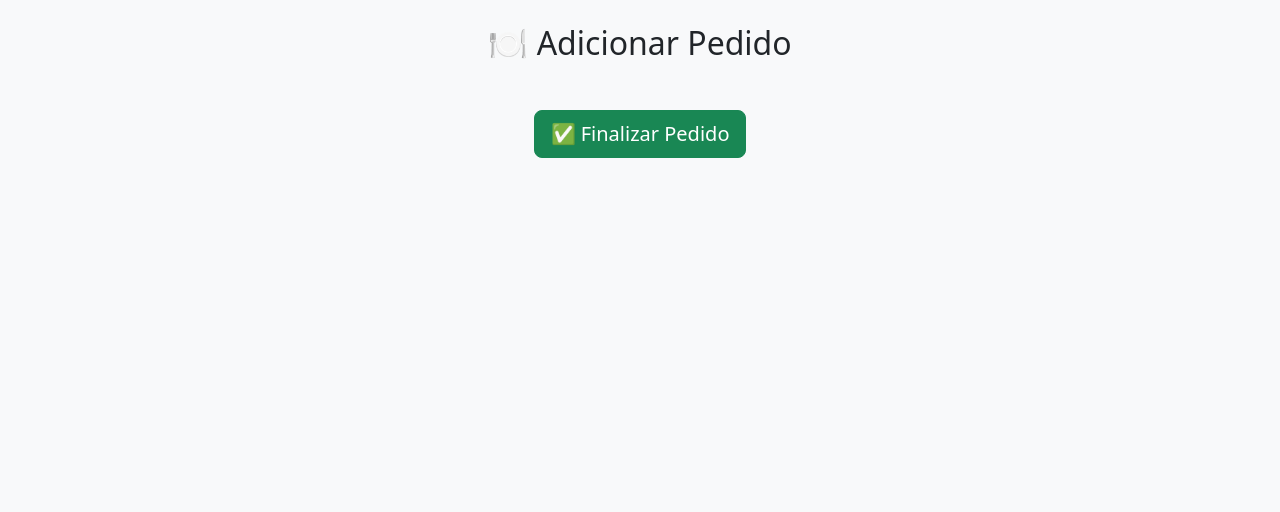
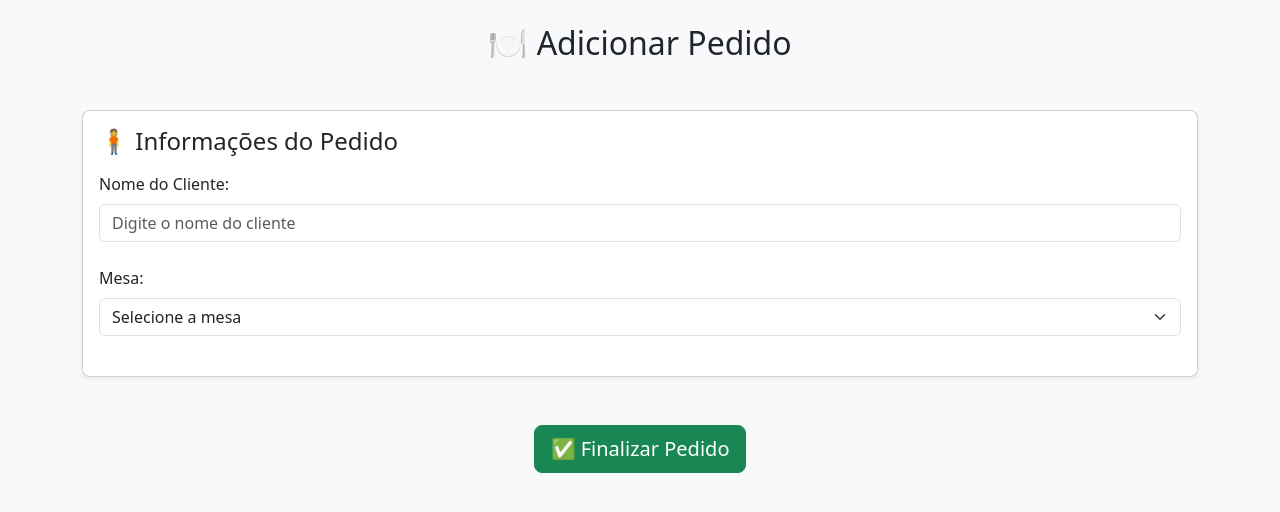
Before and after one commit to tccgrupo8/tccgrupo8, a PHP site: page /adicionar_pedido.php in a window 1280 px wide. Shown: the top 512 px of the page. Run offline with PHP 8.4, Linux system fonts and the light colour scheme; the visitor is signed in with stand-in values (Sample User, id 1); data that the repository does not hold is empty.

Commit message:
123
1234

```diff
--- a/adicionar_pedido.php
+++ b/adicionar_pedido.php
@@ -28,15 +28,44 @@ while ($row = $result->fetch_assoc()) {
 <body>
 <div class="container mt-4">
     <h2 class="text-center mb-5">🍽️ Adicionar Pedido</h2>
+    <div class="card shadow-sm mb-4">
+        <div class="card-body">
+            <h4 class="card-title mb-3">🧍 Informações do Pedido</h4>
+            <div class="row">
+            <div class="mb-4">
+    <label for="cliente" class="form-label">Nome do Cliente:</label>
+    <input type="text" name="cliente" id="cliente" class="form-control" placeholder="Digite o nome do cliente" required>
+    </div>
+    <div class="mb-4">
+        <label for="mesa" class="form-label">Mesa:</label>
+            <select name="mesa" id="mesa" class="form-select" required>
+                <option value="">Selecione a mesa</option>
+                <option value="1">Mesa 1</option>
+                <option value="2">Mesa 2</option>
+                <option value="3">Mesa 3</option>
+                <option value="4">Mesa 4</option>
+                <option value="5">Mesa 5</option>
+            </select>
+                </div>
+            </div>
+        </div>
+    </div>
 
+    <!-- FORM PRINCIPAL -->
     <form method="POST" action="nota_pedido.php">
+        <!-- Envia nome e mesa junto -->
+        <input type="hidden" name="cliente_hidden" id="cliente_hidden">
+        <input type="hidden" name="mesa_hidden" id="mesa_hidden">
+
         <?php foreach ($categorias as $categoria => $produtos): ?>
-            <div class="categoria-titulo"><?= htmlspecialchars($categoria) ?></div>
+            <div class="categoria-titulo mt-4"><?= htmlspecialchars($categoria) ?></div>
             <div class="row mt-3">
                 <?php foreach ($produtos as $produto): ?>
                     <div class="col-md-3 mb-4">
                         <div class="card produto-card">
-                            <img src="<?= htmlspecialchars($produto['imagem'] ?: 'imagens/sem_imagem.jpg') ?>" class="card-img-top" alt="<?= htmlspecialchars($produto['nome']) ?>">
+                            <img src="<?= htmlspecialchars($produto['imagem'] ?: 'imagens/sem_imagem.jpg') ?>"
+                                 class="card-img-top"
+                                 alt="<?= htmlspecialchars($produto['nome']) ?>">
                             <div class="produto-info text-center">
                                 <div class="produto-nome"><?= htmlspecialchars($produto['nome']) ?></div>
                                 <div class="produto-preco">R$ <?= number_format($produto['preco'], 2, ',', '.') ?></div>
@@ -50,7 +79,7 @@ while ($row = $result->fetch_assoc()) {
         <?php endforeach; ?>
 
         <div class="text-center mt-5">
-            <button type="submit" class="btn btn-success btn-lg">✅ Finalizar Pedido</button>
+            <button type="submit" class="btn btn-success btn-lg" onclick="copiarClienteMesa()">✅ Finalizar Pedido</button>
         </div>
     </form>
 </div>
@@ -63,6 +92,11 @@ function toggleProduto(button) {
     button.classList.toggle('btn-escolher', !checkbox.checked);
     button.textContent = checkbox.checked ? "Adicionado ✅" : "Adicionar";
 }
+
+function copiarClienteMesa() {
+    document.getElementById('cliente_hidden').value = document.getElementById('cliente').value;
+    document.getElementById('mesa_hidden').value = document.getElementById('mesa').value;
+}
 </script>
 </body>
 </html>
```
Also changed, not shown: finalizar_pedido.php (added, +22 -0 lines), nota_pedido.php (+44 -13 lines).
